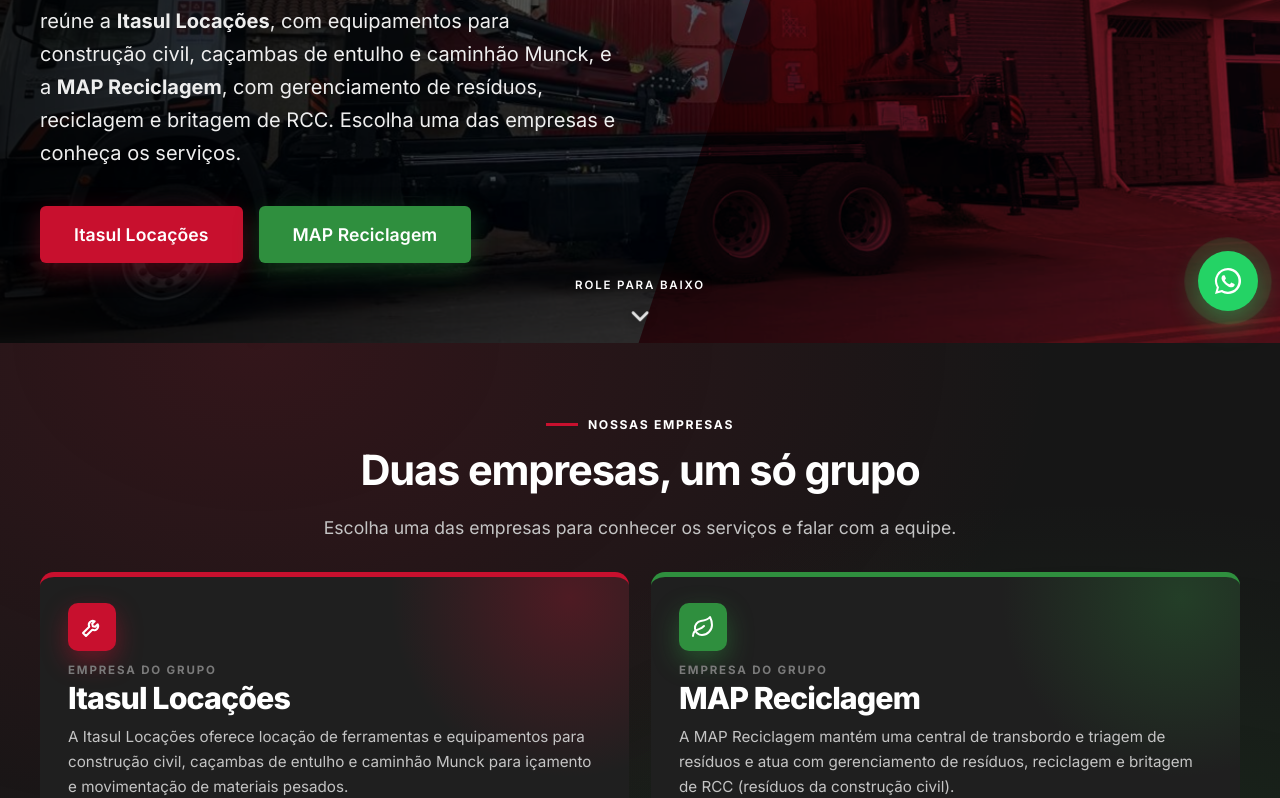
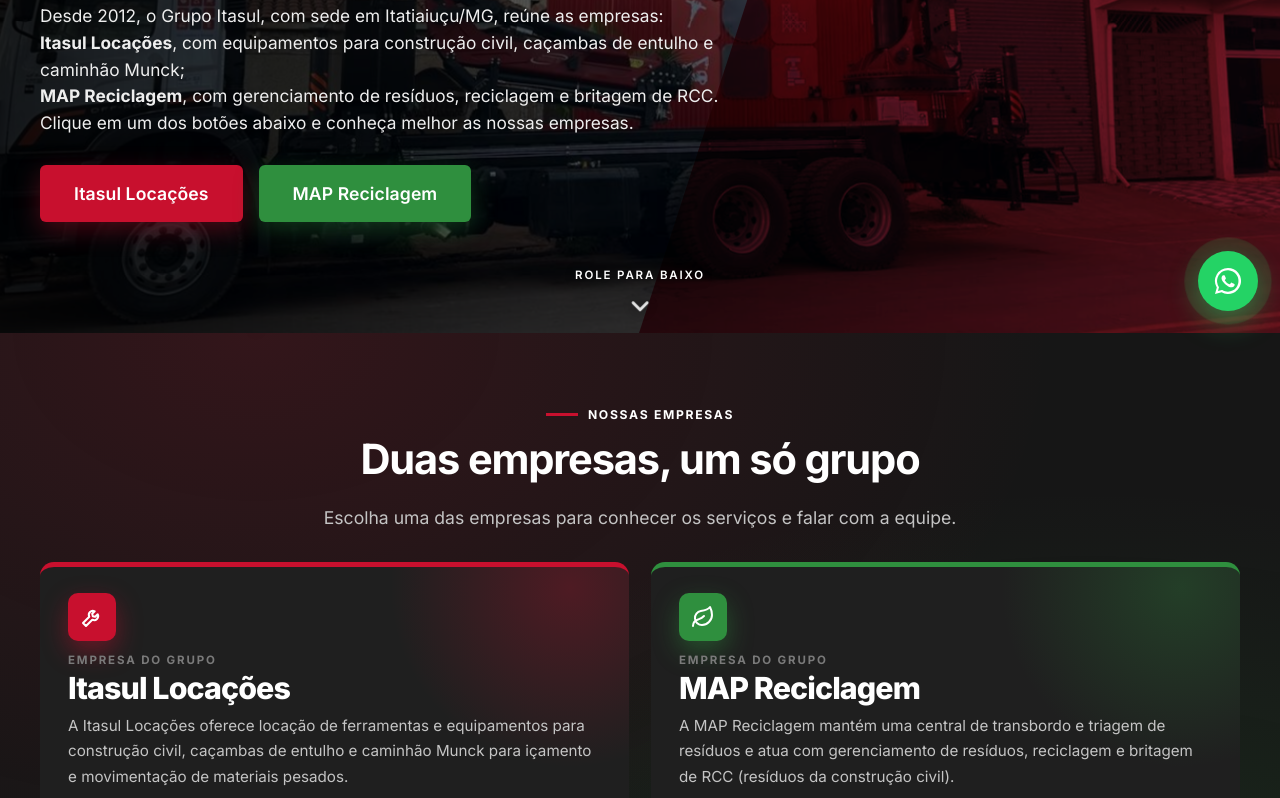
Before and after one commit to MxTxDEV/iTASUL, a plain HTML site: page index.html in a window 1280 px wide. Shown: the part 467-1265 px from the top of the page. Drawn offline with Linux system fonts and the light colour scheme.

Commit message:
Nova descrição do topo da página inicial

```diff
--- a/assets/css/style.css
+++ b/assets/css/style.css
@@ -1677,3 +1677,4 @@ body.theme-map .mtile .img-slot { background-color: var(--green-light); backgrou
 @media screen and (max-width: 600px) { .care-node__dot { width: 40px; height: 40px; } .care-node__t { font-size: .82rem; } .care-nav .btn { padding-inline: 14px; font-size: .9rem; } }
 @media print { .care-print { display: block !important; } .care-steps-section, .care-hint { display: none !important; } }
 .care-stage__art svg :is(ellipse, circle, rect, path):not([stroke]) { stroke: none; }
+.hero__text { max-width: 780px; font-size: clamp(1rem, 1.35vw, 1.15rem); line-height: 1.55; margin-bottom: 28px; }
--- a/index.html
+++ b/index.html
@@ -68,7 +68,10 @@
       <div class="container hero__content">
         <span class="eyebrow reveal">Construindo o futuro com dedicação e trabalho</span>
         <h1 class="hero__title reveal">Força para a sua <span class="text-red">obra</span>,<br>cuidado com o <span class="text-green">meio ambiente</span></h1>
-        <p class="hero__text reveal">Desde 2012, o Grupo Itasul, com sede em Itatiaiuçu/MG, reúne a <strong>Itasul Locações</strong>, com equipamentos para construção civil, caçambas de entulho e caminhão Munck, e a <strong>MAP Reciclagem</strong>, com gerenciamento de resíduos, reciclagem e britagem de RCC. Escolha uma das empresas e conheça os serviços.</p>
+        <p class="hero__text reveal">Desde 2012, o Grupo Itasul, com sede em Itatiaiuçu/MG, reúne as empresas:<br>
+          <strong>Itasul Locações</strong>, com equipamentos para construção civil, caçambas de entulho e caminhão Munck;<br>
+          <strong>MAP Reciclagem</strong>, com gerenciamento de resíduos, reciclagem e britagem de RCC.<br>
+          Clique em um dos botões abaixo e conheça melhor as nossas empresas.</p>
         <div class="hero__actions reveal">
           <a href="locacoes.html" class="btn btn--primary btn--lg">Itasul Locações</a>
           <a href="map.html" class="btn btn--green btn--lg">MAP Reciclagem</a>
```
